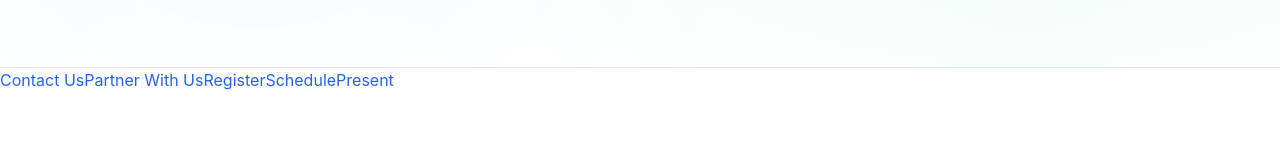
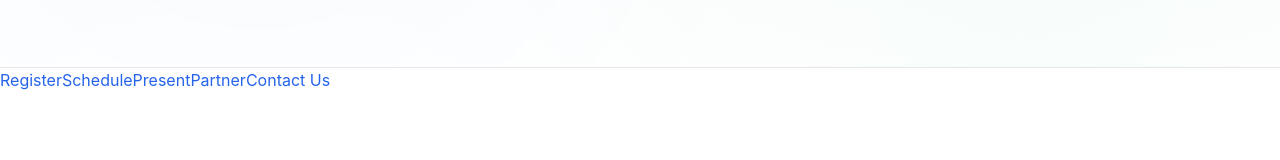
Before and after one commit to OnlyOnn3/pridestemcanada, a Next.js app in the folder pride-stem-app/: page /conference in a window 1280 px wide. Shown: the part 351-511 px from the top of the page. Built offline with nearby package versions, Linux system fonts and the light colour scheme.

Commit message:
More progress on the UI

```diff
--- a/pride-stem-app/src/app/conference/page.js
+++ b/pride-stem-app/src/app/conference/page.js
@@ -24,22 +24,22 @@ export default function ConferencePage() {
         </div>
       </motion.section>
 
-          {/* 🔹 Conference Action Buttons */}
+          {/* Conference Action Buttons */}
           <div className={styles.buttonGroup}>
-            <Link href="/contact" className={styles.heroButton}>
-              Contact Us
-            </Link>
-            <Link href="/partners" className={styles.heroButton}>
-              Partner With Us
-            </Link>
-            <Link href="/register" className={styles.heroButton}>
+             <Link href="/register" className={styles.heroButton}>
               Register
             </Link>
             <Link href="/schedule" className={styles.heroButton}>
               Schedule
             </Link>
-            <Link href="/present" className={styles.heroButton}>
+             <Link href="/present" className={styles.heroButton}>
               Present
+            </Link>
+            <Link href="/partner" className={styles.heroButton}>
+              Partner
+            </Link>
+            <Link href="/contact" className={styles.heroButton}>
+              Contact Us
             </Link>
           </div>
     </div>
--- a/pride-stem-app/src/app/vendors/page.jsx
+++ b/pride-stem-app/src/app/partner/page.jsx
@@ -28,7 +28,7 @@ import { useState } from "react";
 import Link from "next/link";
 import styles from "./vendors.module.css";
 
-export default function VendorPage() {
+export default function PartnerPage() {
     /**
      * Form state - stores email and message values
      */
@@ -92,7 +92,7 @@ export default function VendorPage() {
         <div className={styles.container}>
             {/* Header */}
             <div className={styles.header}>
-                <h1>Become a Vendor</h1>
+                <h1>Become a Partner</h1>
                 <p>Want to be a vendor at our 2026 Conference? Contact us!</p>
             </div>
 
--- a/pride-stem-app/src/app/register/RegistrationForm.jsx
+++ b/pride-stem-app/src/app/register/RegistrationForm.jsx
@@ -92,6 +92,8 @@ export default function RegistrationForm() {
             setError("Organization/Affiliation is required");
             return;
         }
+
+
 
         setIsLoading(true); // Show loading state to user
 
```
Also changed, not shown: pride-stem-app/src/app/partner/vendors.module.css (renamed from pride-stem-app/src/app/vendors/vendors.module.css).
